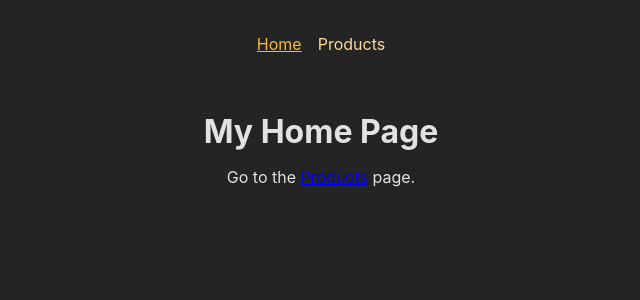
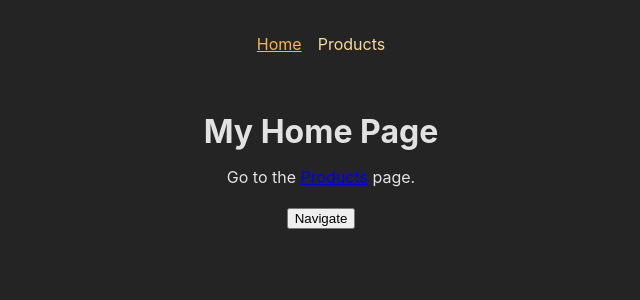
Before and after one commit to PomiHD/react-route-demo, a React (Vite) app: page / in a window 1280 px wide. Shown: the top 300 px of the page, without its empty margins (319-959 px from the left). Built offline with nearby package versions, Linux system fonts and the light colour scheme.

Commit message:
331. Navigating Programmatically

```diff
--- a/src/pages/Home.tsx
+++ b/src/pages/Home.tsx
@@ -1,12 +1,20 @@
-import { Link } from "react-router-dom";
+import { Link, useNavigate } from "react-router-dom";
 
 export default function Home() {
+  //why useNavigate() instead of <Link>?
+  //useNavigate() is used to navigate programmatically, while <Link> is used to navigate through the UI.
+  //for example, when you want to navigate after a form submission or after a button click.
+  const navigate = useNavigate();
+  function navigateHandler() {
+    navigate("/products");
+  }
   return (
     <>
       <h1>My Home Page</h1>
       <p>
         Go to the <Link to="/products">Products</Link> page.
       </p>
+      <button onClick={navigateHandler}>Navigate</button>
     </>
   );
 }
```
